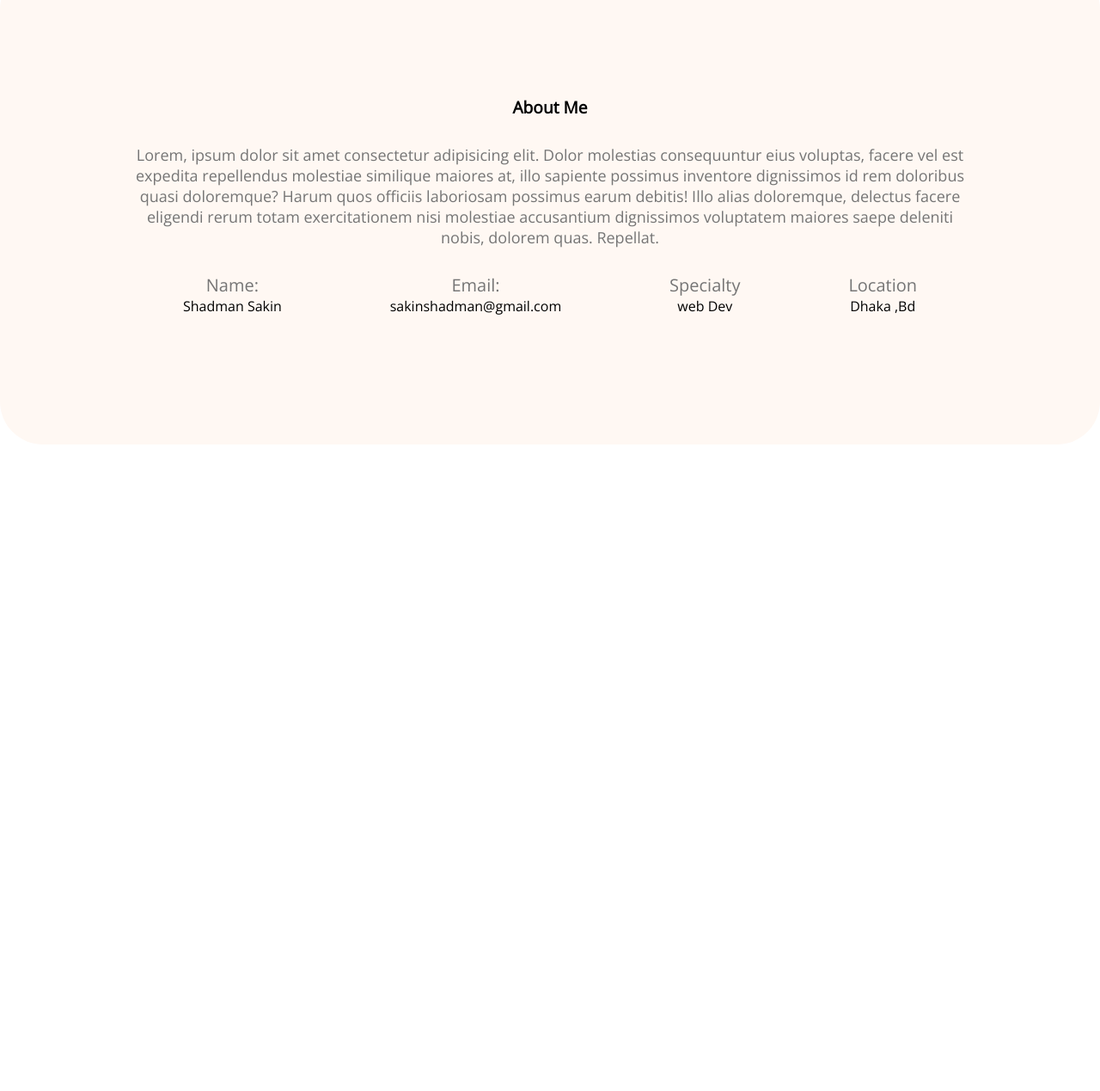
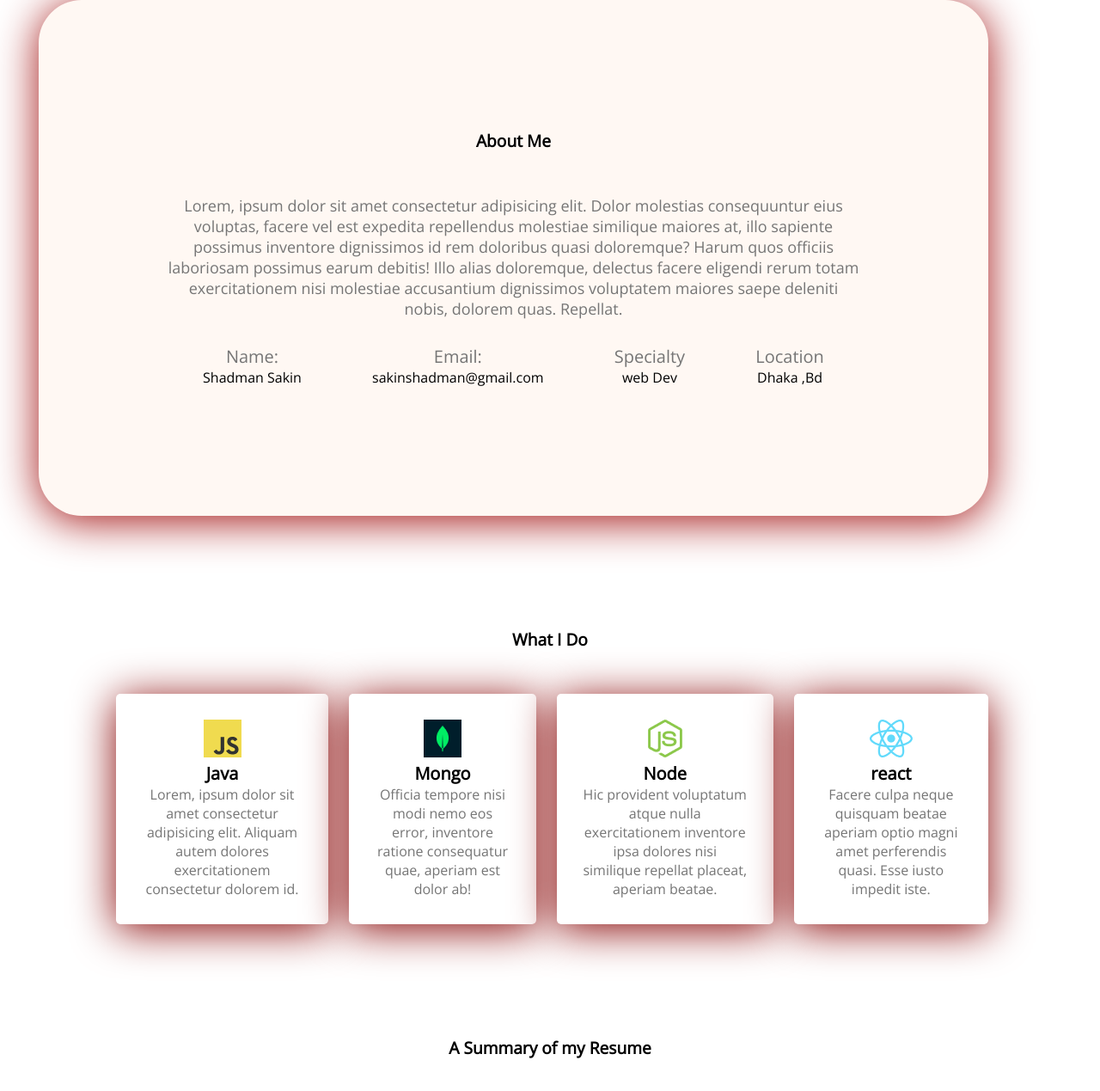
Before and after one commit to Sakin0724/developer-portfolio, a plain HTML site: page index.html in a window 1280 px wide. Shown: the part 1057-2326 px from the top of the page at 86% size. Before the commit the page ends 1574 px from the top, so only its background shows below. Drawn offline with nearby package versions, Linux system fonts and the light colour scheme.

Commit message:
added sec

```diff
--- a/index.html
+++ b/index.html
@@ -55,6 +55,37 @@
       </div>
 
     </div></section>
+    <!-- what i do section -->
+    <section class="what-i-do">
+        <h3 class="section-title">What I Do</h3>
+        <div class="skills-container">
+            <div class="skill">
+                <img src="./images/icons/js.png" alt="">
+                <p class="skill-title">Java</p>
+                <p class="skill-description">Lorem, ipsum dolor sit amet consectetur adipisicing elit. Aliquam autem dolores exercitationem consectetur dolorem id.</p>
+            </div>
+            <div class="skill">
+                <img src="./images/icons/mongo.png" alt="">
+                <p class="skill-title">Mongo</p>
+                <p class="skill-description">Officia tempore nisi modi nemo eos error, inventore ratione consequatur quae, aperiam est dolor ab!</p>
+            </div>
+            <div class="skill">
+                <img src="./images/icons/nodejs.png" alt="">
+                <p class="skill-title">Node</p>
+                <p class="skill-description">Hic provident voluptatum atque nulla exercitationem inventore ipsa dolores nisi similique repellat placeat, aperiam beatae.</p>
+            </div>
+            <div class="skill">
+                <img src="./images/icons/react.png" alt="">
+                <p class="skill-title">react</p>
+                <p class="skill-description">Facere culpa neque quisquam beatae aperiam optio magni amet perferendis quasi. Esse iusto impedit iste.</p>
+            </div>
+        </div>
+    </section>
+    <!-- resume section -->
+    <section class="resume">
+        <h3 class="section-title">A Summary of my Resume</h3>
+
+    </section>
     </main>
 </body>
 
--- a/style.css/style.css
+++ b/style.css/style.css
@@ -9,8 +9,9 @@
     background-repeat: no-repeat;
     background-position: bottom right, left;
 }
+section{margin: 130px;}
 
-}
+
 
 /* header and navigation styles */
 nav {
@@ -87,14 +88,18 @@ main {
     padding: 150px 150px;
 
     margin-top: 130px;
+    margin-bottom: 100px;
+    margin-left: 45px;
+    box-shadow: 0px 6px 50px rgb(163, 20, 20) ;
 
 
 }
 
 .section-title {
+    text-align: center;
     font-size:larger;
     text-align: center;
-    margin-bottom: 30px;
+    margin-bottom: 50px;
 }
 
 .section-description {
@@ -114,3 +119,30 @@ justify-content: space-around;
     font-size: ;
 
 }
+/* what i do section */
+.what-i-do{
+    margin: 130px;
+}
+.skills-container{
+    display: flex;
+    gap: 24px;
+    margin-left: 5px;
+    justify-content: space-between;
+}
+.skill{background-color: #FFFFFF;
+    box-shadow: 0px 6px 50px rgb(136, 6, 6) ;
+    padding: 30px;
+    border-radius: 5px;
+
+
+}
+.skill-title{
+    font-weight: 700;
+    margin-bottom: 20;
+    margin-top: 30;
+    font-size: 20px;
+}
+.skill-description{
+    color: #757575;
+}
+/* resume style */
```
